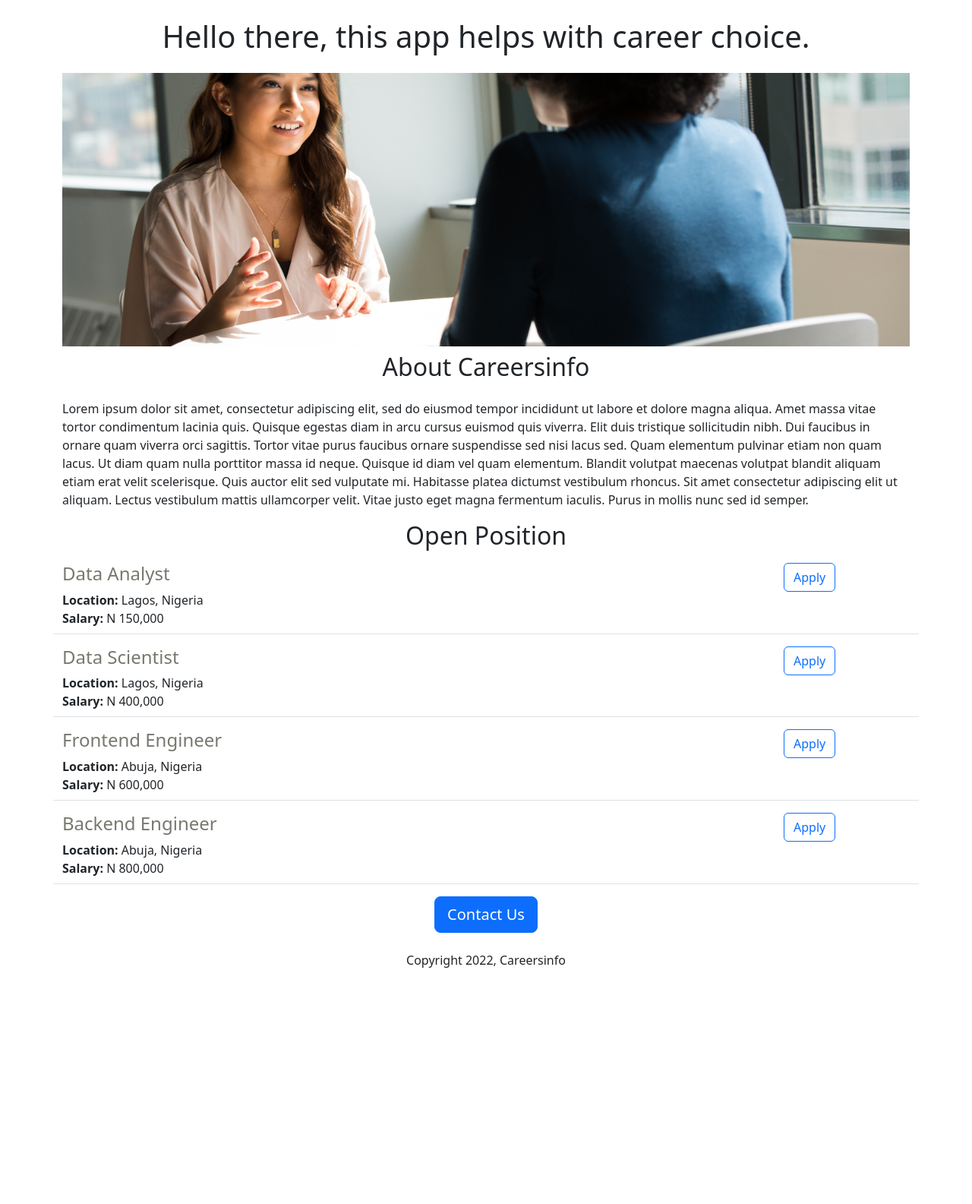
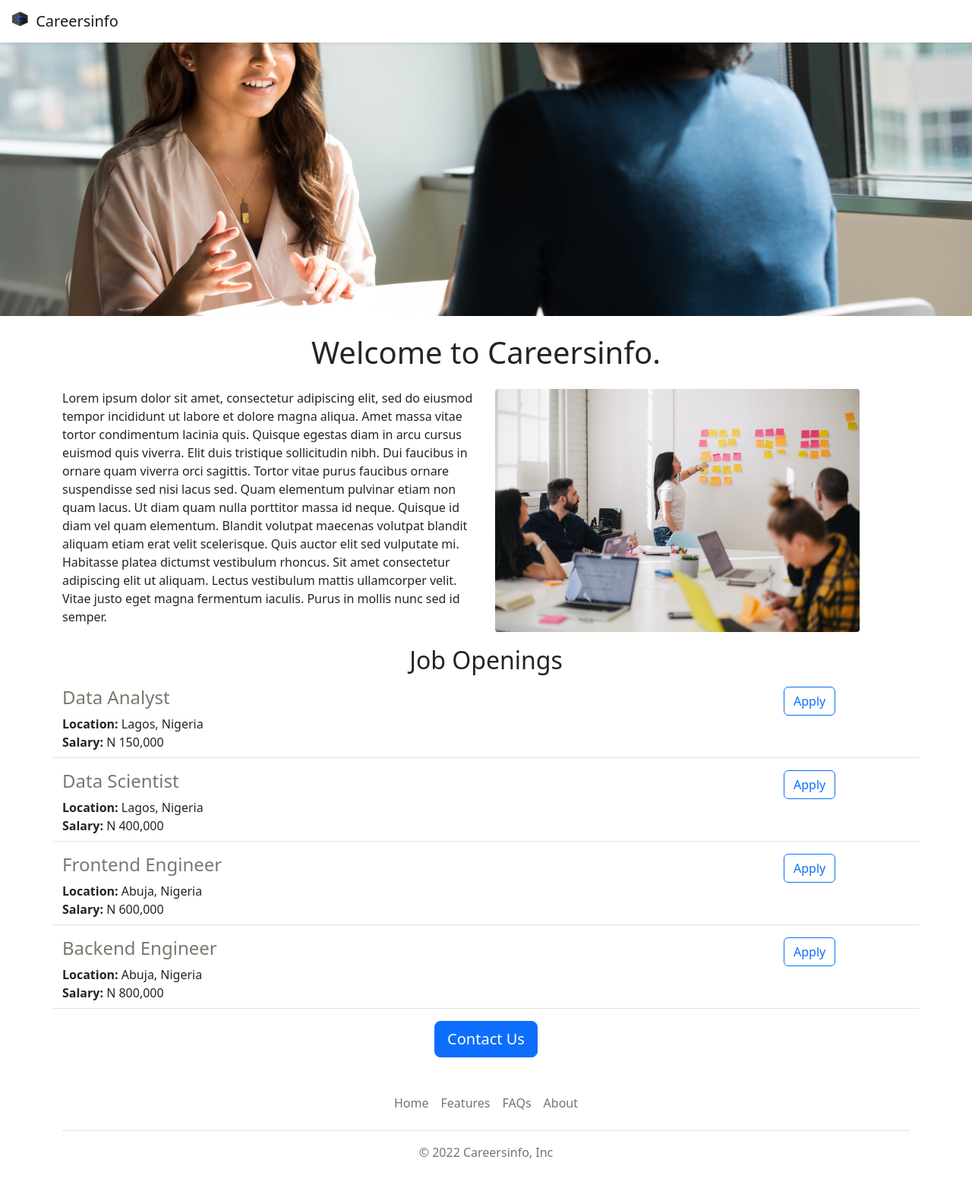
Before and after one commit to ManifestJosh/career-website, a Flask app: page / in a window 1280 px wide. Shown: the whole page at 76% size. Before the commit the page ends 1274 px from the top, so only its background shows below. Run offline with Flask 3, Linux system fonts and the light colour scheme.

Commit message:
addition of functional aesthetics

```diff
--- /dev/null
+++ b/templates/footers.html
@@ -0,0 +1,11 @@
+<div class="container">
+  <footer class="py-3 my-4">
+    <ul class="nav justify-content-center border-bottom pb-3 mb-3">
+      <li class="nav-item"><a href="#" class="nav-link px-2 text-muted">Home</a></li>
+      <li class="nav-item"><a href="#" class="nav-link px-2 text-muted">Features</a></li>
+      <li class="nav-item"><a href="#" class="nav-link px-2 text-muted">FAQs</a></li>
+      <li class="nav-item"><a href="#" class="nav-link px-2 text-muted">About</a></li>
+    </ul>
+    <p class="text-center text-muted">&copy; 2022 Careersinfo, Inc</p>
+  </footer>
+</div>
--- a/templates/home.html
+++ b/templates/home.html
@@ -5,23 +5,31 @@
     <meta charset="utf-8">
     <meta name="viewport" content="width=device-width, initial-scale=1">
     <link href="https://cdn.jsdelivr.net/npm/bootstrap@5.2.0/dist/css/bootstrap.min.css" rel="stylesheet" integrity="sha384-gH2yIJqKdNHPEq0n4Mqa/HGKIhSkIHeL5AyhkYV8i59U5AR6csBvApHHNl/vI1Bx" crossorigin="anonymous">
-  </head>
-  <body>
-    <div class='container'>
-      <h1 class='text-center mt-4 mb-4'>Hello there, this app helps with career choice.</h1>
-      <img class="img-fluid" id='workimg' src="https://career-website--manifestjosh.repl.co/static/workimg.jpg", height='320'>
-      <style>
+    <style>
         #workimg {
           height: 360px;
           width: 100%;
           object-fit: cover ;
         }
       </style>
-      <h2 class='text-center mt-2 mb-4'> About Careersinfo </h2>
-      <p class='bodytext'>
+  </head>
+  <body>
+    {% include 'navbar.html' %}
+  <img class="img-fluid" id='workimg' src="https://career-website--manifestjosh.repl.co/static/workimg.jpg", height='320'>
+    <div class='container'>
+      <h1 class='text-center mt-4 mb-4'>Welcome to Careersinfo.</h1>
+      <div class='row'>
+        <div class='col-md-6'
+      <p class='lead'>
      Lorem ipsum dolor sit amet, consectetur adipiscing elit, sed do eiusmod tempor incididunt ut labore et dolore magna aliqua. Amet massa vitae tortor condimentum lacinia quis. Quisque egestas diam in arcu cursus euismod quis viverra. Elit duis tristique sollicitudin nibh. Dui faucibus in ornare quam viverra orci sagittis. Tortor vitae purus faucibus ornare suspendisse sed nisi lacus sed. Quam elementum pulvinar etiam non quam lacus. Ut diam quam nulla porttitor massa id neque. Quisque id diam vel quam elementum. Blandit volutpat maecenas volutpat blandit aliquam etiam erat velit scelerisque. Quis auctor elit sed vulputate mi. Habitasse platea dictumst vestibulum rhoncus. Sit amet consectetur adipiscing elit ut aliquam. Lectus vestibulum mattis ullamcorper velit. Vitae justo eget magna fermentum iaculis. Purus in mollis nunc sed id semper.
       </p>
-      <h2 class='text-center'>Open Position</h2>
+        </div>
+        <div class="d-none d-md-block col-6">
+          <img src='/static/peoplepic.jpg' style='height:320px; border-radius:4px; margin-bottom:18px' >
+        </div>
+    </div>
+
+      <h2 class='text-center'>Job Openings</h2>
       <p>
         <div>
           {% for job in jobs %}
@@ -30,10 +38,9 @@
         </div>
       </p>
       <div class='text-center'>
-      <button class='btn btn-primary btn-lg' >Contact Us</button>
-        <p class='mt-4'>Copyright 2022, Careersinfo</p>
+        <a class='btn btn-primary btn-lg' href="mailto:manifestchisom@outlook.com?subject=I want to make enquiries on Jobs openings">Contact Us </a>
       </div>
     </div>
-
+    {% include 'footers.html' %}
   </body>
 </html>
--- /dev/null
+++ b/templates/navbar.html
@@ -0,0 +1,9 @@
+<nav class="navbar shadow-sm fixed-top bg-white">
+  <div class="container-fluid">
+      <a class="navbar-brand" href="#">
+        <img alt="" src="/static/clogo.png" width='30' height='24' class='d-inline-block align-text-top'>
+        Careersinfo
+      </a>
+  </div>
+</nav>
+<div style= "height: 56px"> </div>
```
Also changed, not shown: static/clogo.png (added), static/peoplepic.jpg (added).
